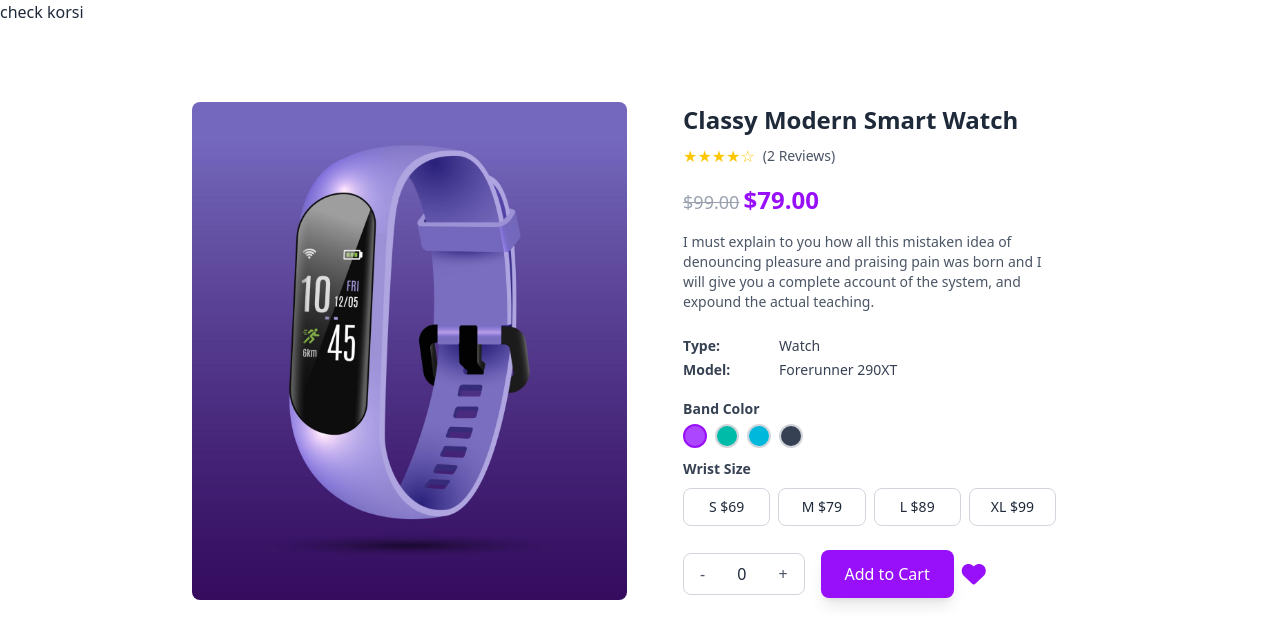
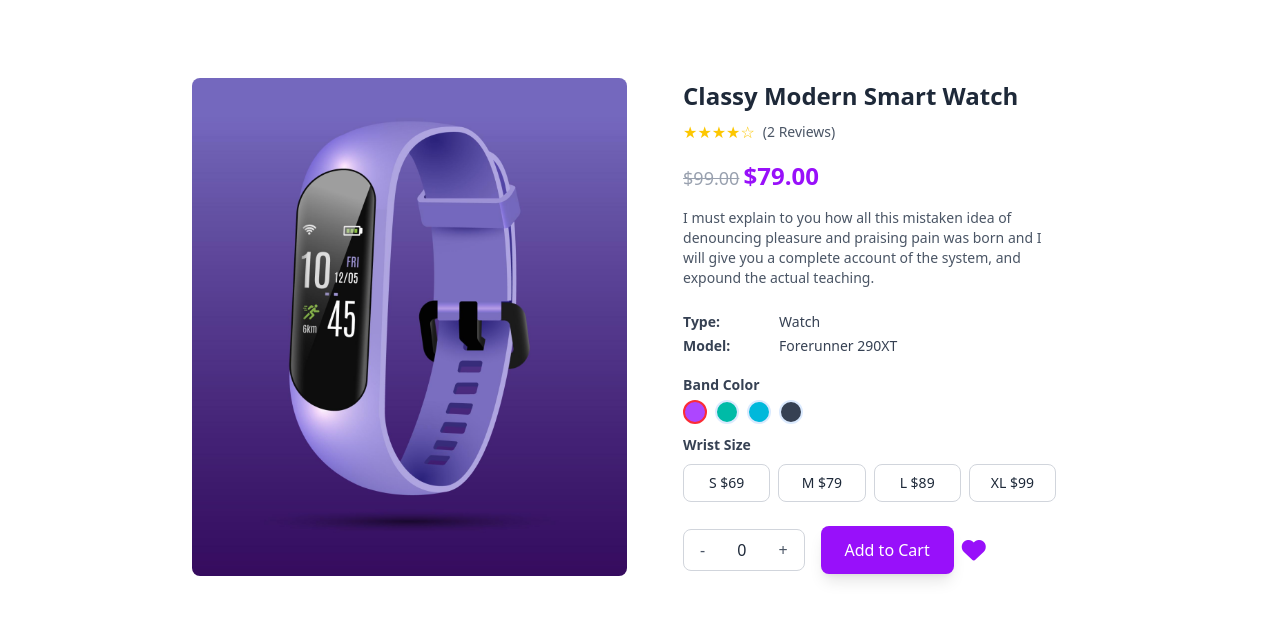
Before and after one commit to programmarimran/Smart-Watch_Product, a plain HTML site: page index.html in a window 1280 px wide. Both pictures are taken after a click on the button 695 px from the left and 436 px from the top of the page. Drawn offline with nearby package versions, Linux system fonts and the light colour scheme.

Commit message:
addedd a rounded button is selected

```diff
--- a/index.html
+++ b/index.html
@@ -14,8 +14,6 @@
     />
   </head>
   <body class="text-gray-800">
-
-    <h1>check korsi</h1>
     <div class="container mx-auto py-12 px-4">
       <div class="max-w-4xl mx-auto overflow-hidden">
         <div class="flex flex-col md:flex-row items-stretch gap-6">
@@ -65,28 +63,28 @@
               >
               <div class="flex items-center mt-1 space-x-2">
                 <button
-                onclick="circulButtonCapture()"
-                  class="w-6 h-6 rounded-full bg-purple-500 border-2 border-purple-600 ring-button"
+
+                  class="w-6 h-6 rounded-full bg-purple-500 border-2 border-transparent  ring-button"
                   id="purple-color"
                 ></button>
                 <button
-                onclick="circulButtonCapture()"
-                  class="w-6 h-6 rounded-full bg-teal-500 border-2 border-gray-300 ring-button"
+
+                  class="w-6 h-6 rounded-full bg-teal-500 border-2 border-transparent ring-button"
                   id="teal-color"
                 ></button>
                 <button
-                onclick="circulButtonCapture()"
-                  class="w-6 h-6 rounded-full bg-cyan-500 border-2 border-gray-300 ring-button"
+
+                  class="w-6 h-6 rounded-full bg-cyan-500 border-2 border-transparent  ring-button"
                   id="cyan-color"
                 ></button>
                 <button
-                onclick="circulButtonCapture()"
-                  class="w-6 h-6 rounded-full bg-gray-700 border-2 border-gray-300 ring-button"
+
+                  class="w-6 h-6 rounded-full bg-gray-700 border-2 border-transparent  ring-button"
                   id="gray-color"
                 ></button>
               </div>
             </div>
-
+            <!-- size -->
             <div class="mt-2">
               <span class="text-sm font-semibold text-gray-700"
                 >Wrist Size</span
--- a/js/index.js
+++ b/js/index.js
@@ -1,4 +1,19 @@
-//Rounded Full button capture
-function circulButtonCapture (){
-    console.log("clicked kajjj")
+const roundbtn= document.querySelectorAll(".ring-button")
+for (const ring of roundbtn){
+
+    ring.addEventListener("click",function(event){
+
+
+
+        for(let i = 0 ; i < roundbtn.length ; i++){
+            roundbtn[i].classList.remove("border-red-500")
+            roundbtn[i].classList.remove("border-transparent")
+            roundbtn[i].classList.add("border-blue-100")
+        }
+
+        // event.target.classList.remove("border-blue-500")
+        event.target.classList.add("border-red-500")
+    })
+
+
 }
```
